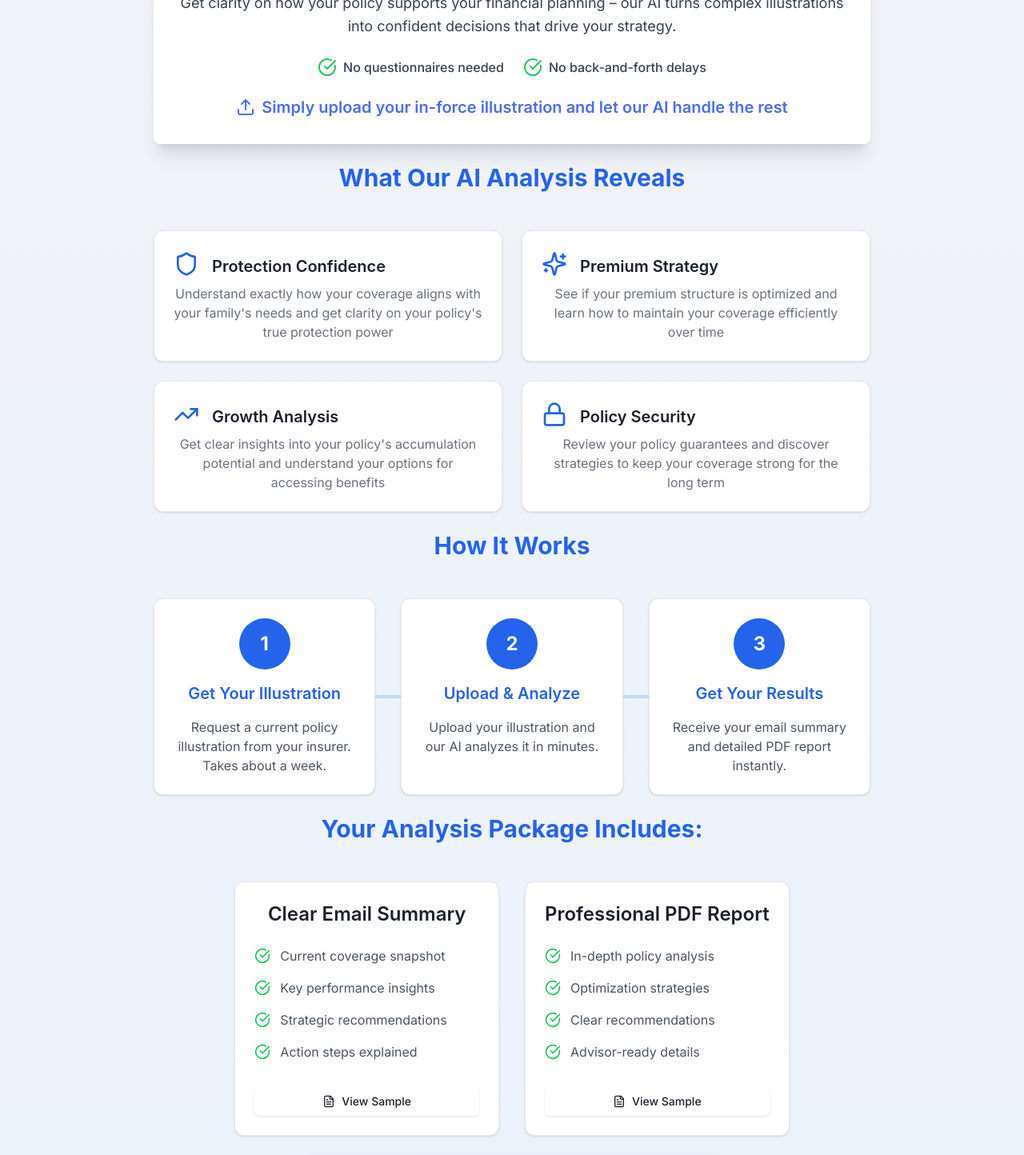
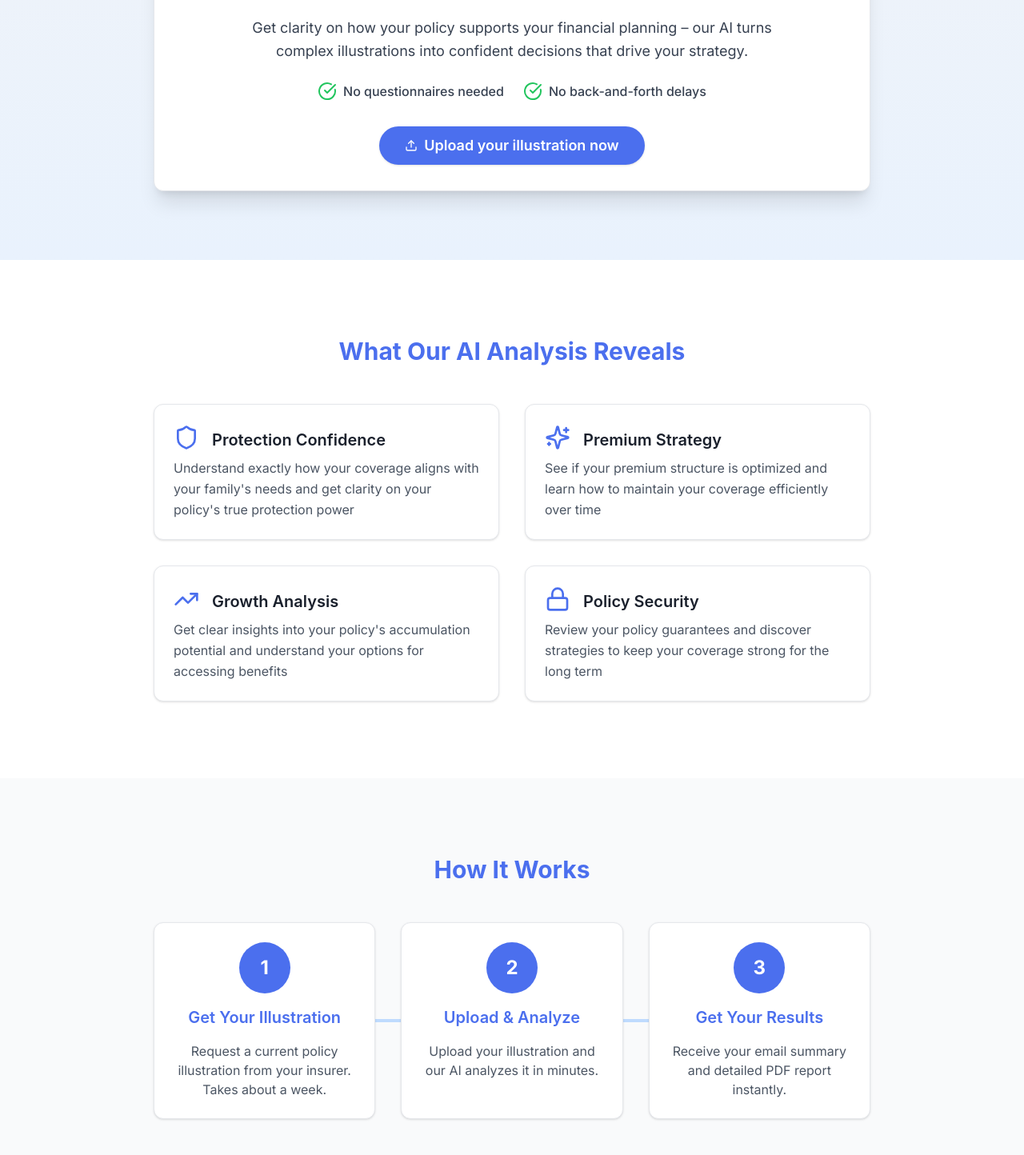
Before and after one commit to itsgabeover/dashboard-copy, a Next.js app: page / in a window 1280 px wide. Shown: the part 540-1984 px from the top of the page at 80% size. Built offline with nearby package versions, Linux system fonts and the light colour scheme.

Commit message:
Update Hero.tsx

```diff
--- a/components/Hero.tsx
+++ b/components/Hero.tsx
@@ -1,94 +1,112 @@
 "use client"
 
 import { Upload, FileText, CheckCircle, Zap, ArrowRight, Shield, Sparkles, TrendingUp, Lock } from "lucide-react"
+import Image from "next/image"
 import Link from "next/link"
 import { useRouter } from "next/navigation"
 import { Button } from "@/components/ui/button"
 import { Card, CardContent, CardHeader } from "@/components/ui/card"
+import { ErrorBoundary } from "react-error-boundary"
 import type { FC } from "react"
 
+const ErrorFallback = ({ error, resetErrorBoundary }: { error: Error; resetErrorBoundary: () => void }) => {
+  return (
+    <div className="text-center p-4">
+      <h2 className="text-xl font-bold text-red-600">Something went wrong</h2>
+      <Button onClick={resetErrorBoundary} className="mt-4">
+        Try again
+      </Button>
+    </div>
+  )
+}
+
 export const Hero: FC = () => {
-
-    const router = useRouter();
+  const router = useRouter()
 
   const handleViewSample = (pdfUrl: string) => {
     router.push(`/view-pdf?pdfUrl=/${pdfUrl}`)
   }
 
   return (
-    <section className="w-full bg-gradient-to-b from-gray-100 to-blue-100/50">
-      <div className="container mx-auto px-4 pt-16 md:pt-24 lg:pt-32">
-        <div className="flex flex-col items-center space-y-6 text-center">
-          <h1 className="text-5xl md:text-6xl lg:text-7xl font-bold text-[#4B6FEE] mb-4 tracking-tight">
+    <ErrorBoundary FallbackComponent={ErrorFallback}>
+      <section className="w-full" aria-labelledby="hero-title">
+        {/* Hero Section */}
+        <div className="min-h-screen flex items-center justify-center bg-gradient-to-b from-gray-100 to-blue-100/50 py-16">
+          <div className="container mx-auto px-4 sm:px-6 lg:px-8">
+            <div className="flex flex-col items-center space-y-6 text-center max-w-4xl mx-auto">
+              <h1
+                id="hero-title"
+                className="text-4xl md:text-6xl lg:text-7xl font-bold text-[#4B6FEE] mb-4 tracking-tight"
+              >
                 Life Insurance Policy Reviews
                 <br />
-            <span className="text-4xl md:text-5xl lg:text-6xl">in Minutes</span>
+                <span className="text-3xl md:text-5xl lg:text-6xl">in Minutes</span>
               </h1>
-          <h2 className="text-2xl md:text-3xl mb-12 text-gray-600 font-light">
-            AI-Powered Life Insurance Analysis
-          </h2>
-          <div className="max-w-4xl mx-auto mb-16 bg-white rounded-lg shadow-xl overflow-hidden transform transition-all hover:scale-105 duration-300">
-            <div className="p-8">
-              <h3 className="text-3xl font-bold mb-6 text-[#4B6FEE] flex items-center justify-center">
+              <h2 className="text-xl md:text-3xl mb-12 text-gray-600 font-light">AI-Powered Life Insurance Analysis</h2>
+              <Card className="w-full bg-white shadow-xl hover:shadow-2xl transition-shadow duration-300">
+                <CardContent className="p-8">
+                  <h3 className="text-2xl md:text-3xl font-bold mb-6 text-[#4B6FEE] flex items-center justify-center">
                     <Zap className="w-8 h-8 mr-2" aria-hidden="true" />
                     From Illustration to Impact in Minutes
                   </h3>
-              <p className="text-gray-700 mb-6 text-lg leading-relaxed">
-                Get clarity on how your policy supports your financial planning
-                – our AI turns complex illustrations into confident decisions
-                that drive your strategy.
+                  <p className="text-gray-700 mb-6 text-lg leading-relaxed max-w-2xl mx-auto">
+                    Get clarity on how your policy supports your financial planning – our AI turns complex illustrations
+                    into confident decisions that drive your strategy.
                   </p>
                   <div className="flex flex-col md:flex-row items-center justify-center gap-6 text-gray-700 font-medium">
                     <div className="flex items-center">
-                  <CheckCircle
-                    className="w-6 h-6 text-green-500 mr-2"
-                    aria-hidden="true"
-                  />
+                      <CheckCircle className="w-6 h-6 text-green-500 mr-2" aria-hidden="true" />
                       <span>No questionnaires needed</span>
                     </div>
                     <div className="flex items-center">
-                  <CheckCircle
-                    className="w-6 h-6 text-green-500 mr-2"
-                    aria-hidden="true"
-                  />
+                      <CheckCircle className="w-6 h-6 text-green-500 mr-2" aria-hidden="true" />
                       <span>No back-and-forth delays</span>
                     </div>
                   </div>
-              <p className="mt-6 text-xl font-semibold text-[#4B6FEE] flex items-center justify-center">
-                <Upload className="w-6 h-6 mr-2" aria-hidden="true" />
-                Simply upload your in-force illustration and let our AI handle
-                the rest
-              </p>
+                  <Button
+                    asChild
+                    className="mt-8 bg-[#4B6FEE] hover:bg-blue-700 text-white px-8 py-6 rounded-full text-lg font-semibold"
+                  >
+                    <Link href="/upload" className="flex items-center gap-2">
+                      <Upload className="w-6 h-6" aria-hidden="true" />
+                      Upload your illustration now
+                    </Link>
+                  </Button>
+                </CardContent>
+              </Card>
+            </div>
           </div>
         </div>
 
-          {/* Key Benefits Section */}
-          <div className="max-w-4xl mx-auto mt-24">
-            <h2 className="text-2xl md:text-3xl font-bold text-center text-blue-600 mb-12">
+        {/* Benefits Section */}
+        <div className="py-24 bg-white">
+          <div className="container mx-auto px-4 sm:px-6 lg:px-8">
+            <div className="max-w-4xl mx-auto">
+              <h2 className="text-2xl md:text-3xl font-bold text-center text-[#4B6FEE] mb-12">
                 What Our AI Analysis Reveals
               </h2>
-            <div className="grid md:grid-cols-2 gap-6">
+              <div className="grid md:grid-cols-2 gap-8">
                 {[
                   {
-                  icon: <Shield className="h-8 w-8 text-blue-600" />,
+                    icon: <Shield className="h-8 w-8 text-[#4B6FEE]" />,
                     title: "Protection Confidence",
                     description:
                       "Understand exactly how your coverage aligns with your family's needs and get clarity on your policy's true protection power",
                   },
                   {
-                  icon: <Sparkles className="h-8 w-8 text-blue-600" />,
+                    icon: <Sparkles className="h-8 w-8 text-[#4B6FEE]" />,
                     title: "Premium Strategy",
                     description:
                       "See if your premium structure is optimized and learn how to maintain your coverage efficiently over time",
                   },
                   {
-                  icon: <TrendingUp className="h-8 w-8 text-blue-600" />,
+                    icon: <TrendingUp className="h-8 w-8 text-[#4B6FEE]" />,
                     title: "Growth Analysis",
                     description:
                       "Get clear insights into your policy's accumulation potential and understand your options for accessing benefits",
                   },
                   {
-                  icon: <Lock className="h-8 w-8 text-blue-600" />,
+                    icon: <Lock className="h-8 w-8 text-[#4B6FEE]" />,
                     title: "Policy Security",
                     description:
                       "Review your policy guarantees and discover strategies to keep your coverage strong for the long term",
@@ -103,81 +121,67 @@ export const Hero: FC = () => {
                       <h3 className="text-xl font-semibold">{item.title}</h3>
                     </CardHeader>
                     <CardContent>
-                    <p className="text-gray-500">{item.description}</p>
+                      <p className="text-gray-600 leading-relaxed">{item.description}</p>
                     </CardContent>
                   </Card>
                 ))}
               </div>
             </div>
+          </div>
+        </div>
 
-          {/* How It Works Section */}
-          <div className="max-w-4xl mx-auto mt-24">
-            <h2 className="text-2xl md:text-3xl font-bold text-center text-blue-600 mb-12">
-              How It Works
-            </h2>
+        {/* Process Section */}
+        <div className="py-24 bg-gray-50">
+          <div className="container mx-auto px-4 sm:px-6 lg:px-8">
+            <div className="max-w-4xl mx-auto">
+              <h2 className="text-2xl md:text-3xl font-bold text-center text-[#4B6FEE] mb-12">How It Works</h2>
               <div className="relative">
                 <div className="absolute top-1/2 left-0 right-0 h-1 bg-blue-200 transform -translate-y-1/2 hidden md:block"></div>
                 <div className="grid md:grid-cols-3 gap-8 relative z-10">
-                <Card className="text-center transition-all hover:shadow-lg bg-white">
+                  {[
+                    {
+                      step: 1,
+                      title: "Get Your Illustration",
+                      description: "Request a current policy illustration from your insurer. Takes about a week.",
+                    },
+                    {
+                      step: 2,
+                      title: "Upload & Analyze",
+                      description: "Upload your illustration and our AI analyzes it in minutes.",
+                    },
+                    {
+                      step: 3,
+                      title: "Get Your Results",
+                      description: "Receive your email summary and detailed PDF report instantly.",
+                    },
+                  ].map((item) => (
+                    <Card key={item.step} className="text-center transition-all hover:shadow-lg bg-white">
                       <CardContent className="pt-6">
-                    <div className="bg-blue-600 text-white rounded-full p-4 w-16 h-16 mx-auto mb-4 flex items-center justify-center text-2xl font-bold">
-                      1
+                        <div className="bg-[#4B6FEE] text-white rounded-full p-4 w-16 h-16 mx-auto mb-4 flex items-center justify-center text-2xl font-bold">
+                          {item.step}
                         </div>
-                    <h3 className="text-xl font-semibold mb-4 text-blue-600">
-                      Get Your Illustration
-                    </h3>
-                    <p className="text-gray-600">
-                      Request a current policy illustration from your insurer.
-                      Takes about a week.
-                    </p>
+                        <h3 className="text-xl font-semibold mb-4 text-[#4B6FEE]">{item.title}</h3>
+                        <p className="text-gray-600">{item.description}</p>
                       </CardContent>
                     </Card>
-
-                <Card className="text-center transition-all hover:shadow-lg bg-white">
-                  <CardContent className="pt-6">
-                    <div className="bg-blue-600 text-white rounded-full p-4 w-16 h-16 mx-auto mb-4 flex items-center justify-center text-2xl font-bold">
-                      2
-                    </div>
-                    <h3 className="text-xl font-semibold mb-4 text-blue-600">
-                      Upload & Analyze
-                    </h3>
-                    <p className="text-gray-600">
-                      Upload your illustration and our AI analyzes it in
-                      minutes.
-                    </p>
-                  </CardContent>
-                </Card>
-
-                <Card className="text-center transition-all hover:shadow-lg bg-white">
-                  <CardContent className="pt-6">
-                    <div className="bg-blue-600 text-white rounded-full p-4 w-16 h-16 mx-auto mb-4 flex items-center justify-center text-2xl font-bold">
-                      3
-                    </div>
-                    <h3 className="text-xl font-semibold mb-4 text-blue-600">
-                      Get Your Results
-                    </h3>
-                    <p className="text-gray-600">
-                      Receive your email summary and detailed PDF report
-                      instantly.
-                    </p>
-                  </CardContent>
-                </Card>
+                  ))}
                 </div>
               </div>
-            {/* Removed paragraph */}
+            </div>
+          </div>
         </div>
 
-          {/* Your Analysis Package Includes Section */}
-          <div className="max-w-4xl mx-auto mt-24">
-            <h2 className="text-2xl md:text-3xl font-bold text-center text-blue-600 mb-12">
+        {/* Package Section */}
+        <div className="py-24 bg-white">
+          <div className="container mx-auto px-4 sm:px-6 lg:px-8">
+            <div className="max-w-4xl mx-auto">
+              <h2 className="text-2xl md:text-3xl font-bold text-center text-[#4B6FEE] mb-12">
                 Your Analysis Package Includes:
               </h2>
               <div className="grid md:grid-cols-2 gap-8">
                 <Card className="transition-all hover:shadow-lg bg-white">
                   <CardHeader>
-                  <h3 className="text-2xl font-semibold text-center">
-                    Clear Email Summary
-                  </h3>
+                    <h3 className="text-2xl font-semibold text-center">Clear Email Summary</h3>
                   </CardHeader>
                   <CardContent>
                     <ul className="space-y-4">
@@ -194,12 +198,10 @@ export const Hero: FC = () => {
                       ))}
                     </ul>
                     <Button
-                    onClick={() => handleViewSample(
-                      "sample_reports/SAMPLE_CLIENT_SUMMARY.pdf"
-                    )}
+                      onClick={() => handleViewSample("sample_reports/SAMPLE_CLIENT_SUMMARY.pdf")}
                       className="w-full mt-8"
                     >
-                    <FileText className="w-5 h-5" />
+                      <FileText className="w-5 h-5 mr-2" />
                       View Sample
                     </Button>
                   </CardContent>
@@ -207,9 +209,7 @@ export const Hero: FC = () => {
 
                 <Card className="transition-all hover:shadow-lg bg-white">
                   <CardHeader>
-                  <h3 className="text-2xl font-semibold text-center">
-                    Professional PDF Report
-                  </h3>
+                    <h3 className="text-2xl font-semibold text-center">Professional PDF Report</h3>
                   </CardHeader>
                   <CardContent>
                     <ul className="space-y-4">
@@ -226,39 +226,33 @@ export const Hero: FC = () => {
                       ))}
                     </ul>
                     <Button
-                    onClick={() => handleViewSample(
-                      "sample_reports/SAMPLE_POLICY_REVIEW.pdf"
-                    )}
+                      onClick={() => handleViewSample("sample_reports/SAMPLE_POLICY_REVIEW.pdf")}
                       className="w-full mt-8"
                     >
-                    <FileText className="w-5 h-5" />
+                      <FileText className="w-5 h-5 mr-2" />
                       View Sample
                     </Button>
                   </CardContent>
                 </Card>
               </div>
             </div>
+          </div>
+        </div>
 
         {/* Final CTA Section */}
-          <div className="max-w-4xl mx-auto mt-24 mb-16">
+        <div className="py-24 bg-gray-50">
+          <div className="container mx-auto px-4 sm:px-6 lg:px-8">
+            <div className="max-w-4xl mx-auto">
               <Card className="border-2 border-blue-100 bg-white">
-              <CardHeader className="text-center bg-blue-600 text-white">
+                <CardHeader className="text-center bg-[#4B6FEE] text-white">
                   <div className="flex items-center justify-center gap-3">
                     <Zap className="w-8 h-8" />
-                  <h2 className="text-2xl md:text-3xl font-bold">
-                    Get Your Policy Analysis Now
-                  </h2>
+                    <h2 className="text-2xl md:text-3xl font-bold">Get Your Policy Analysis Now</h2>
                   </div>
-                <p className="text-xl mt-2">
-                  From questions to clarity in minutes
-                </p>
+                  <p className="text-xl mt-2">From questions to clarity in minutes</p>
                 </CardHeader>
                 <CardContent className="flex justify-center p-8">
-                <Button
-                  asChild
-                  size="lg"
-                  className="bg-green-600 hover:bg-green-700 text-lg px-8 py-6 rounded-full"
-                >
+                  <Button asChild size="lg" className="bg-green-600 hover:bg-green-700 text-lg px-8 py-6 rounded-full">
                     <Link href="/upload" className="flex items-center gap-2">
                       Start My Analysis
                       <ArrowRight className="w-5 h-5" />
@@ -270,7 +264,8 @@ export const Hero: FC = () => {
           </div>
         </div>
       </section>
-  );
+    </ErrorBoundary>
+  )
 }
 
 export default Hero
```
Lines whose indentation alone changed are shown as unchanged.
